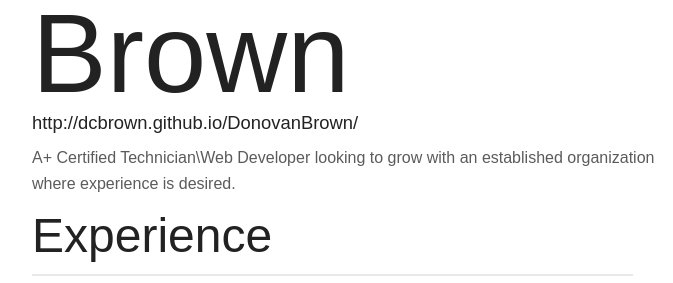
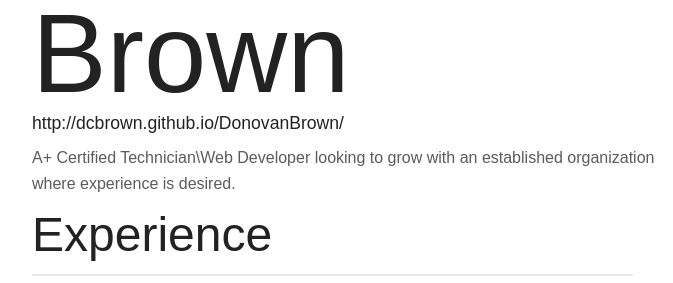
Before and after one commit to DCbrown/DonovanBrown, a plain HTML site: page resume/resume.html in a window 1280 px wide. Shown: the part 130-413 px from the top of the page, 163-836 px from the left. Drawn offline with Linux system fonts and the light colour scheme; a web font is replaced by a local one.

Commit message:
update
update

```diff
--- a/resume/resume.css
+++ b/resume/resume.css
@@ -171,7 +171,7 @@ a {
     }
     .title{
         text-align:left;
-		font-size: 1.15em;
+		font-size: 1.10em;
     }
     .section-heading{
         background:none;
```
